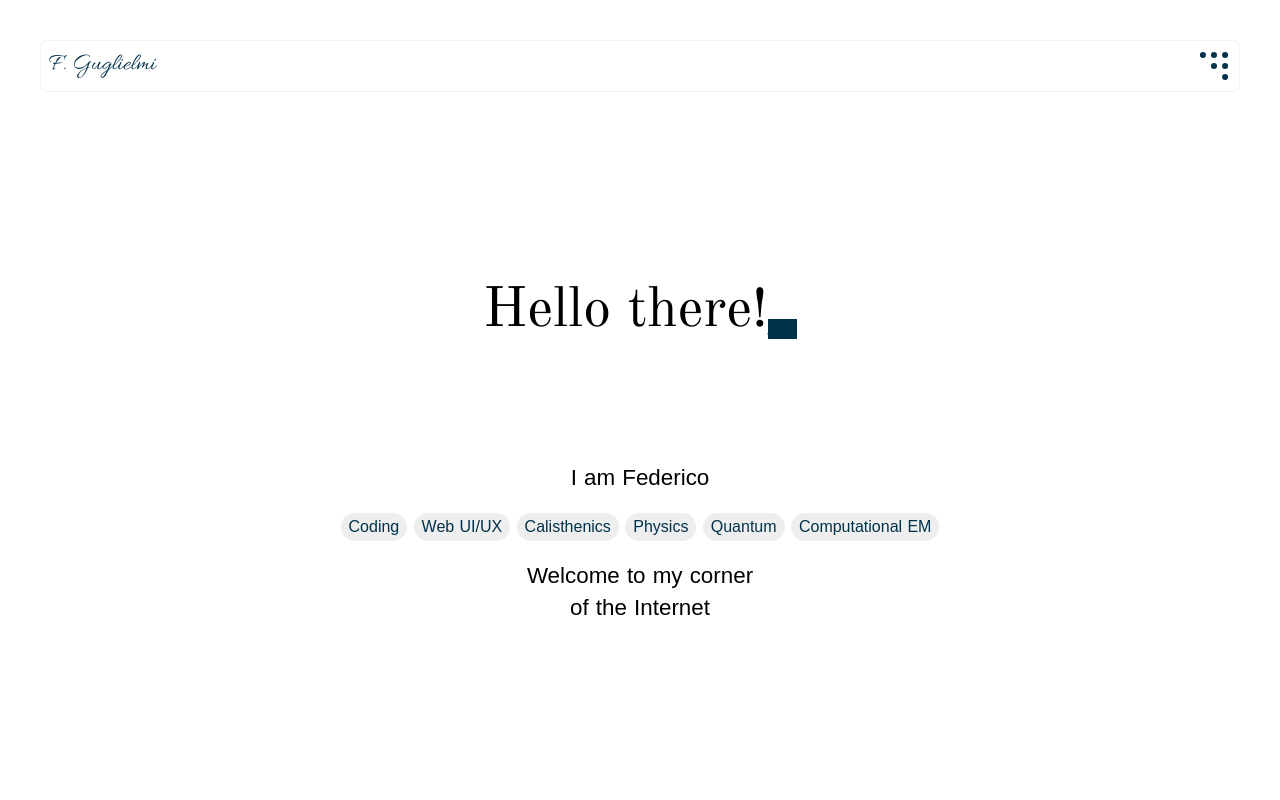
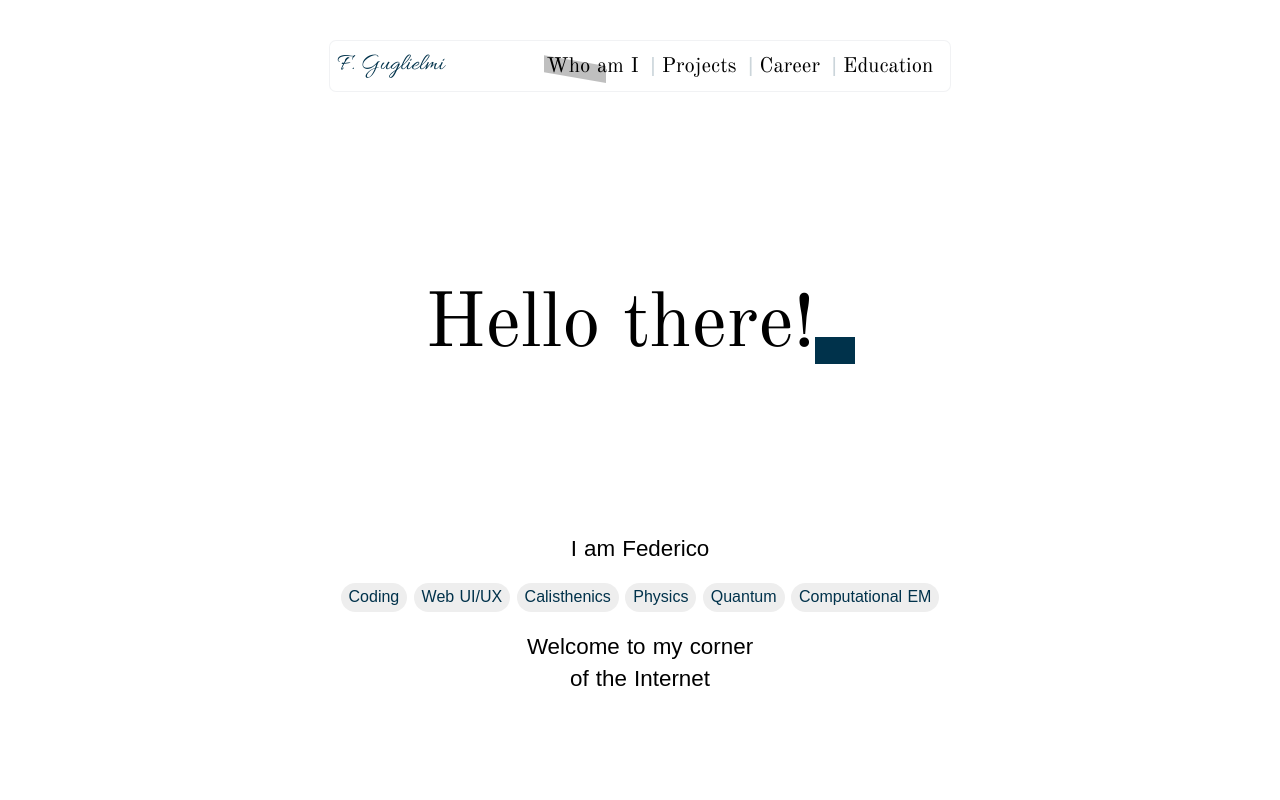
Before and after one commit to Fedesky25/sito-federico-guglielmi, a SvelteKit app: page / in a window 1280 px wide. Shown: the top 800 px of the page. Built offline with nearby package versions, Linux system fonts and the light colour scheme.

Commit message:
feat: desktop navigation

```diff
--- a/src/routes/+layout.svelte
+++ b/src/routes/+layout.svelte
@@ -6,20 +6,39 @@
     import MenuIcon from "$lib/menu-icon.svelte";
     import PageLink from "$lib/PageLink.svelte";
 
-    import { afterNavigate } from "$app/navigation";
+    import { afterNavigate, disableScrollHandling } from "$app/navigation";
 
-    let { children } = $props();
+    import { fade } from "svelte/transition";
+    import { cubicOut } from "svelte/easing";
+
+    let { children, data } = $props();
 
     let open_nav = $state(false);
 
-    afterNavigate(() => { open_nav = false; })
+    afterNavigate(() => {
+        disableScrollHandling()
+        open_nav = false;
+    })
+
+    function applyTextTransition(this: HTMLElement, event: Event) {
+        if(event.target !== this) return;
+        this.classList.add("scale-text");
+    }
+    function scrollToTop() {
+        window.scrollTo(0,0);
+    }
 </script>
 
 <div class="nav-wrapper" class:fix-sticky={open_nav}>
     <div class="head glass glass-transition" class:glass-dark={open_nav}>
         <a class="signature" href="/">F. Guglielmi</a>
         <nav class="desktop-nav">
-
+            <ul>
+                <li><PageLink link="/" display="Who am I" /></li>
+                <li><PageLink link="/projects" display="Projects" /></li>
+                <li><PageLink link="/career" display="Career" /></li>
+                <li><PageLink link="/education" display="Education" /></li>
+            </ul>
         </nav>
         <button
             class="mobile-menu-btn"
@@ -49,7 +68,17 @@
     </ul>
 </nav>
 <div class="body">
-    {@render children()}
+    {#key data.pathname}
+        <div
+            class="inner-body"
+            onoutroend={scrollToTop}
+            onoutrostart={applyTextTransition}
+            out:fade={{duration: 400, easing: cubicOut}}
+            in:fade={{duration: 10, delay: 400}}
+        >
+            {@render children()}
+        </div>
+    {/key}
 </div>
 <footer>
     <h2>Contacts</h2>
@@ -91,13 +120,14 @@
     .head {
         border-radius: 7px;
         padding: 0.5rem;
-        font-size: 1.5rem;
         display: grid;
         grid-template-columns: auto 1fr auto;
+        align-items: center;
     }
     .signature {
         font-family: 'Allura', cursive;
         text-decoration: none;
+        font-size: 1.5rem;
         color: var(--primary);
     }
     button {
@@ -138,7 +168,7 @@
     }
 
     ul { list-style: none; }
-
+    .desktop-nav ul { display: none; }
     .mobile-nav ul {
         z-index: 2;
     }
@@ -242,4 +272,32 @@
         text-decoration-color: gray;
         margin-left: 1ch;
     }
+
+    @media (min-width: 740px) {
+        .nav-wrapper { top: max(2rem, 4vh); }
+        .head {
+            max-width: 70ch;
+            margin: 0rem auto;
+        }
+
+        .mobile-nav, button { display: none; }
+        .desktop-nav { grid-column: 3; }
+        .desktop-nav ul {
+            display: flex;
+            flex-direction: row;
+            font-size: 1.3rem;
+        }
+        .desktop-nav li {
+            margin-left: 1.2ch;
+            margin-right: 0.8ch;
+            position: relative;
+        }
+        .desktop-nav li + li::before {
+            content: '|';
+            position: absolute;
+            left: -1ch;
+            opacity: 0.2;
+            color: var(--primary);
+        }
+    }
 </style>
--- a/src/routes/+layout.ts
+++ b/src/routes/+layout.ts
@@ -1 +1,7 @@
+import type { LayoutLoad } from "./$types";
+
 export const prerender = true;
+
+export const load: LayoutLoad = async ({ url }) => {
+    return { pathname: url.pathname };
+};
--- a/src/routes/global.css
+++ b/src/routes/global.css
@@ -49,7 +49,7 @@ h1, h2, h3 {
 }
 
 h1 {
-    font-size: 3.5rem;
+    font-size: max(3.5rem, 6vw);
     text-align: center;
     margin-bottom: 2em;
 }
@@ -60,6 +60,10 @@ h2 {
 }
 * + h2 {margin-top: 3.5em;}
 
+.scale-text :is(p, li, h2, h3) {
+    transform: scale(0.95);
+    transition: transform 0.2s ease;
+}
 
 
 /* @media (prefers-color-scheme: dark) {
```
